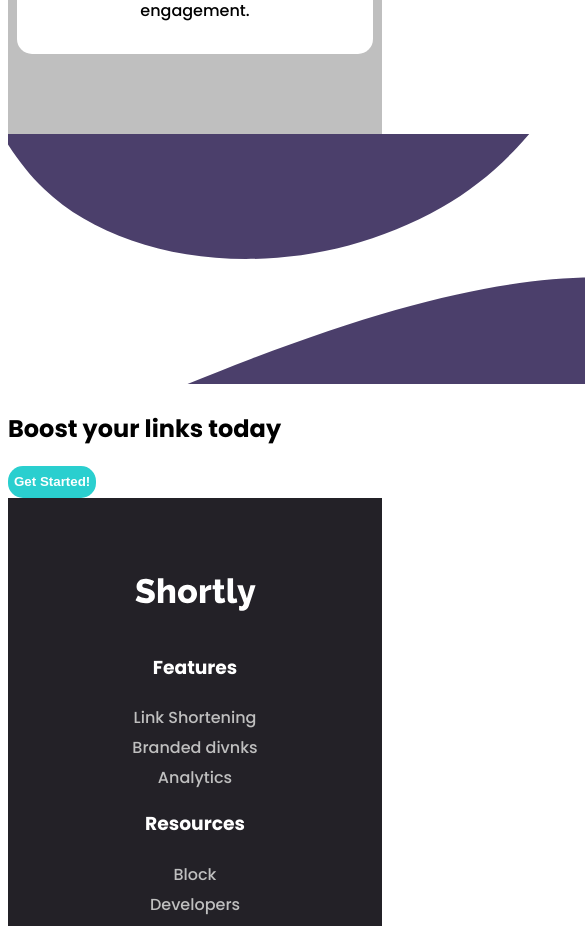
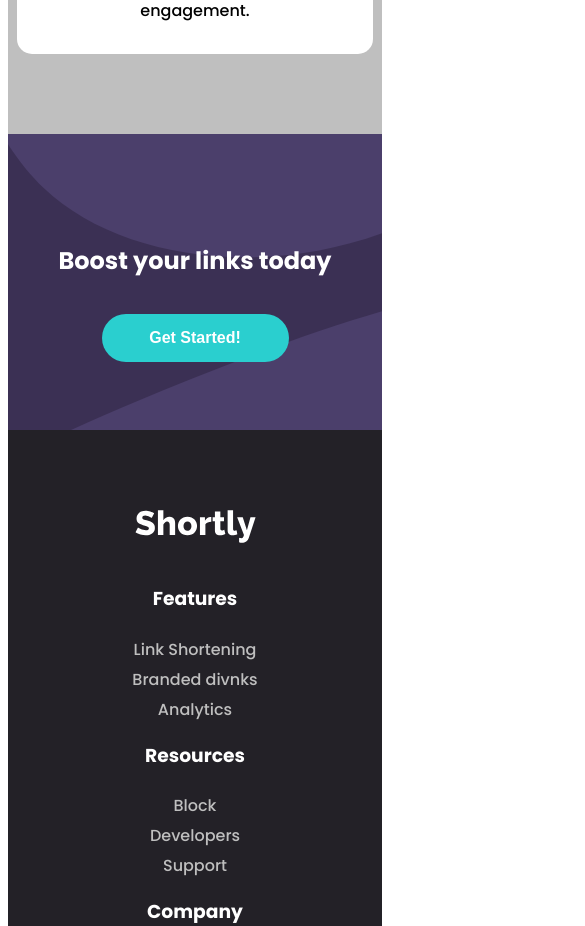
Before and after one commit to trongminh20/shortening, a React (Create React App) app: page / in a window 390 px wide. Shown: the part 2140-3066 px from the top of the page, 585 px wide, since content can reach past the window. Built offline with nearby package versions, Linux system fonts and the light colour scheme; no server answers.

Commit message:
done with mobile styling

```diff
--- a/src/Components/Boost.jsx
+++ b/src/Components/Boost.jsx
@@ -1,8 +1,23 @@
-import React from 'react';
+import React, { useState, useEffect } from 'react';
 import { btnHover, btnMouseLeave } from './mouseEvents';
 export default function Boost() {
+    const [bg, setBg] = useState("");
+
+    const setBackground = () => {
+        if (window.innerWidth < 800) {
+            setBg("./images/bg-boost-mobile.svg");
+        } else if (window.innerWidth >= 800) {
+            setBg("./images/bg-boost-desktop.svg");
+        }
+    }
+    useEffect(() => {
+        window.addEventListener('resize', setBackground());
+        return () => {
+            window.removeEventListener('resize', setBackground());
+        }
+    }, [])
     return <section className="boost">
-        <img className="boost-bg" src="./images/bg-boost-desktop.svg" alt="" />
+        <img className="boost-bg" src={bg} alt="" />
         <div className="boost-info">
             <h1>Boost your links today</h1>
             <button className="btn boost-btn" onMouseOver={btnHover} onMouseLeave={btnMouseLeave}>Get Started!</button>
--- a/src/Components/Navbar.jsx
+++ b/src/Components/Navbar.jsx
@@ -1,8 +1,34 @@
-import React from 'react';
+import React, { useEffect } from 'react';
 import { Link } from 'react-router-dom';
 import { logo } from './SVG-images';
 import { handleMouseLeave, handleHover, btnMouseLeave, btnHover } from './mouseEvents';
+
 export default function Navbar() {
+
+    const showNavMenu = e => {
+        if (document.getElementById('nav').style.display === "none") {
+            document.getElementById('nav').style.display = "flex";
+            console.log(document.getElementById('nav').style.display);
+        } else {
+            document.getElementById('nav').style.display = "none";
+            console.log(document.getElementById('nav').style.display);
+        }
+    }
+
+    const handleResponsiveNav = () => {
+        if (window.innerWidth < 800) {
+            document.getElementById('nav').style.display = "none";
+        } else if (window.innerWidth >= 800) {
+            document.getElementById('nav').style.display = "flex";
+        }
+    }
+
+    useEffect(() => {
+        window.addEventListener('resize', handleResponsiveNav());
+        return () => {
+            window.removeEventListener('resize', handleResponsiveNav());
+        }
+    }, [])
 
     return <nav className="navbar">
         <Link to="/">
@@ -10,7 +36,7 @@ export default function Navbar() {
                 {logo}
             </div>
         </Link>
-        <div className="nav">
+        <div className="nav" id="nav">
             <div className="nav-menu">
                 <Link to="/features">
                     <p onMouseOver={handleHover} onMouseLeave={handleMouseLeave}>Features</p>
@@ -24,14 +50,14 @@ export default function Navbar() {
             </div>
             <div className="nav-btns">
                 <Link to="/login">
-                    <button className="btn login-btn" onMouseOver={handleHover} onMouseLeave={handleMouseLeave}>Login</button>
+                    <p className="login-btn" onMouseOver={handleHover} onMouseLeave={handleMouseLeave}>Login</p>
                 </Link>
                 <Link to="/signup">
                     <button className="btn signup-btn" onMouseOver={btnHover} onMouseLeave={btnMouseLeave}>Sign Up</button>
                 </Link>
             </div>
         </div>
-        <div className="responsive-btn">
+        <div onClick={() => showNavMenu()} className="responsive-btn">
             <i className="fas fa-bars"></i>
         </div>
     </nav>
--- /dev/null
+++ b/src/SASS/boost.scss
@@ -0,0 +1,23 @@
+.boost {
+    background-color: $dark-violet;
+    position: relative;
+    @media (max-width: 799px) {
+        width: 100%;
+        height: 35vh;
+    }
+    .boost-bg {
+        width: 100%;
+        height: 100%;
+    }
+    .boost-info {
+        width: 100%;
+        position: absolute;
+        @include flexDisplay(column, 1rem, center, center);
+        h1 {
+            color: white;
+        }
+        @media (max-width: 799px) {
+            top: 30%;
+        }
+    }
+}
--- a/src/SASS/buttons.scss
+++ b/src/SASS/buttons.scss
@@ -5,6 +5,14 @@
     height: 2rem;
     color: white;
     font-weight: bolder;
+}
+.signup-btn {
+    @media (max-width: 799px) {
+        width: 100%;
+    }
+    @media (min-width: 800px) {
+        width: 5rem;
+    }
 }
 .header-btn {
     @media (max-width: 799px) {
@@ -30,3 +38,13 @@
         font-size: 1.5rem;
     }
 }
+
+.boost-btn {
+    @media (max-width: 799px) {
+        width: 50%;
+        height: 3rem;
+        font-weight: bolder;
+        font-size: 1rem;
+        border-radius: 25px;
+    }
+}
--- a/src/SASS/index.scss
+++ b/src/SASS/index.scss
@@ -10,6 +10,7 @@
 @import "./form.scss";
 @import "./statistics.scss";
 @import "./shortenResult.scss";
+@import "./boost.scss";
 //root styling
 body {
     font-family: "Poppins", sans-serif;
--- a/src/SASS/navbar.scss
+++ b/src/SASS/navbar.scss
@@ -19,7 +19,14 @@
         }
 
         @media (max-width: 799px) {
-            display: none;
+            z-index: 10;
+            background-color: $dark-violet;
+            @include flexDisplay(column, 1rem, center, center);
+            width: 90%;
+            position: absolute;
+            top: 4rem;
+            border-radius: 5px;
+            padding-bottom: 1rem;
         }
         .nav-menu {
             @media (min-width: 800px) {
@@ -29,13 +36,43 @@
 
             @media (max-width: 799px) {
                 @include flexDisplay(column, 1rem, center, center);
-                width: 100%;
+                width: 80%;
+                border-bottom: 1px solid $gray;
+            }
+            a {
+                text-decoration: none;
+                color: $gray;
+                font-weight: bolder;
+                @media (max-width: 799px) {
+                    color: white;
+                }
             }
         }
         .nav-btns {
             @media (min-width: 800px) {
                 width: 30%;
                 @include flexDisplay(row, 1rem, center, center);
+            }
+            @media (max-width: 799px) {
+                width: 100%;
+                display: flex;
+                flex-direction: column;
+                justify-content: center;
+                align-items: center;
+            }
+            a {
+                text-decoration: none;
+                color: $gray;
+                font-weight: bolder;
+                @media (max-width: 799px) {
+                    width: 90%;
+                }
+                .login-btn {
+                    text-align: center;
+                    @media (max-width: 799px) {
+                        color: white;
+                    }
+                }
             }
         }
     }
--- a/src/SASS/statistics.scss
+++ b/src/SASS/statistics.scss
@@ -24,15 +24,23 @@
             background-color: white;
             width: 95%;
             height: 30vh;
+            @media screen and (max-width: 375px) {
+                height: 50vh;
+            }
             border-radius: 15px;
             position: relative;
 
             .item-logos {
                 background-color: $dark-violet;
                 position: absolute;
-                @media (max-width: 799px) {
+                @media only screen and (min-width: 376px) and (max-width: 799px) {
                     width: 100px;
                     height: 100px;
+                    top: -45px;
+                }
+                @media only screen and (max-width: 375px) {
+                    width: 70px;
+                    height: 70px;
                     top: -45px;
                 }
                 display: flex;
@@ -46,6 +54,9 @@
 
             .item-info {
                 @include flexDisplay(column, 0, flex-start, center);
+                @media screen and (max-width: 375px) {
+                    margin-top: 2vw;
+                }
                 p {
                     width: 70%;
                     text-align: center;
```
